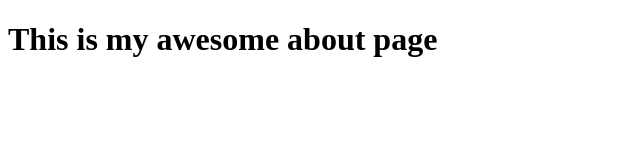
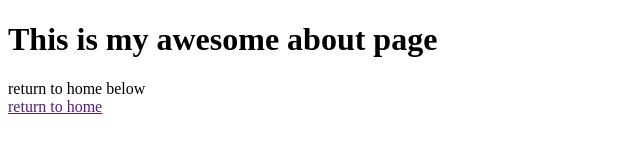
Before and after one commit to asantesylvesterkwame/basic-informational-site, a plain HTML site: page about.html in a window 1280 px wide. Shown: the whole page, without its empty margins (0-640 px from the left). Drawn offline with Linux system fonts and the light colour scheme.

Commit message:
update the content by adding links to my homepage

```diff
--- a/about.html
+++ b/about.html
@@ -8,5 +8,11 @@
 </head>
 <body>
     <h1>This is my awesome about page</h1>
+
+    <div>
+        return to home below
+        <br>
+        <a href="">return to home</a>
+    </div>
 </body>
 </html>
```
Also changed, not shown: 404.html (+6 -0 lines), contact-me.html (+6 -0 lines).
